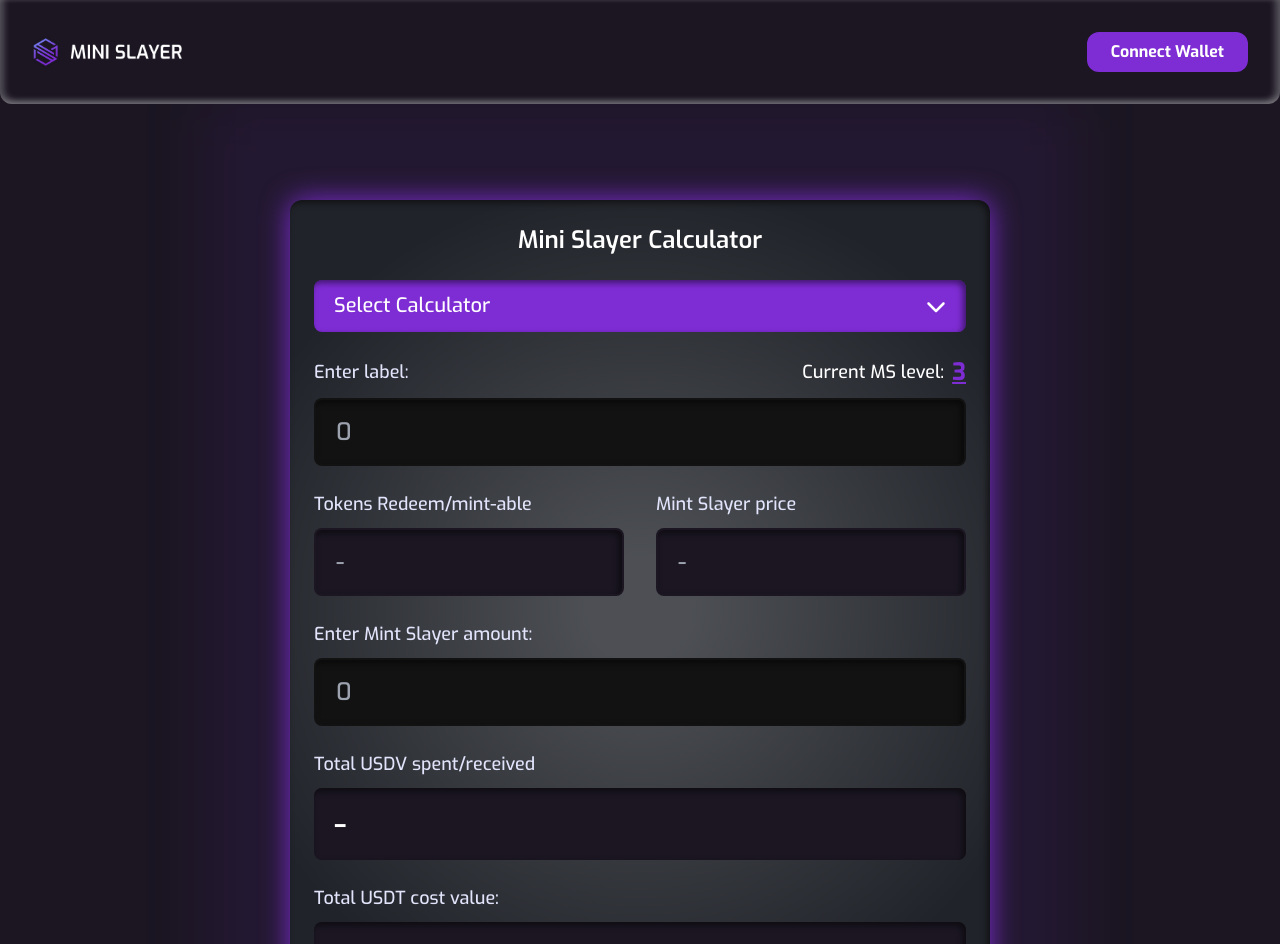
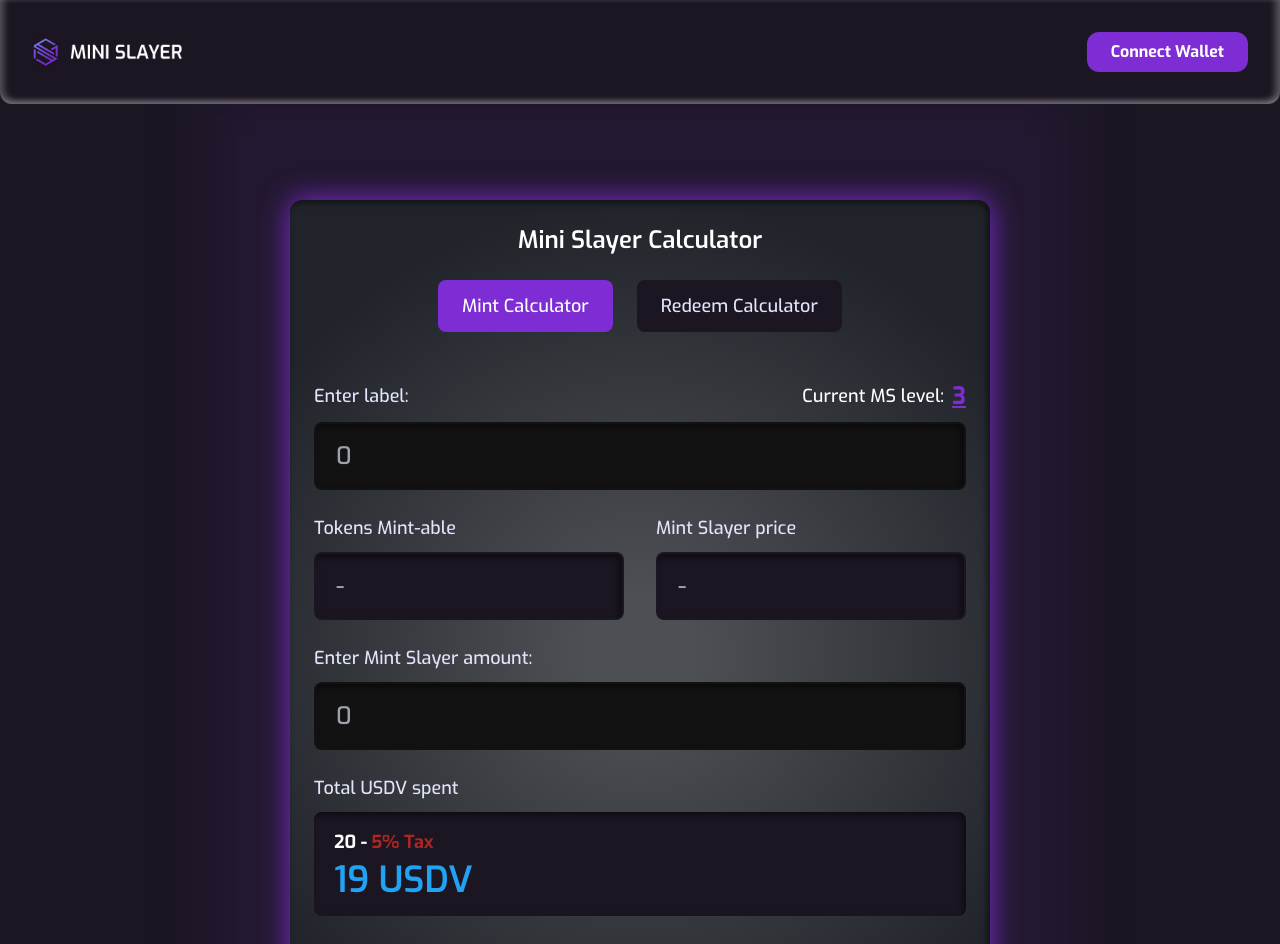
Before and after one commit to Lumariom-Media-Group/minislayer-dapp, a Next.js app: page /calculator in a window 1280 px wide. Shown: the top 944 px of the page. Built offline with nearby package versions, Linux system fonts and the light colour scheme.

Commit message:
Change dropdown to tabs

```diff
--- a/app/calculator/page.tsx
+++ b/app/calculator/page.tsx
@@ -1,15 +1,8 @@
 "use client";
 import { useState } from "react";
-import { FaChevronDown } from "react-icons/fa6";
 
 export default function Calculator() {
-  const [selectedCalculator, setSelectedCalculator] = useState("");
-  const [isOpen, setIsOpen] = useState(false);
-
-  const handleSelect = (value: string) => {
-    setSelectedCalculator(value);
-    setIsOpen(false);
-  };
+  const [activeTab, setActiveTab] = useState("Mint Calculator");
 
   return (
     <div className="min-h-[calc(100dvh-115.963px-88px)] overflow-hidden text-text overflow-x-hidden px-4 sm:px-8 py-10 sm:py-14 lg:py-24">
@@ -19,31 +12,21 @@ export default function Calculator() {
             Mini Slayer Calculator
           </h1>
 
-          <div className="w-full relative">
+          {/* Tabs */}
+          <div className="flex gap-4 sm:gap-6 justify-center mb-6">
+            {["Mint Calculator", "Redeem Calculator"].map((tab) => (
               <button
-              onClick={() => setIsOpen(!isOpen)}
-              className="w-full shadow-insetDarkGlow outline-none flex justify-between items-center gap-4 bg-primary text-white font-medium px-4 py-2.5 sm:px-5 sm:py-3 sm:text-xl rounded-lg transition-all hover:bg-primary-light focus:outline-none"
+                key={tab}
+                onClick={() => setActiveTab(tab)}
+                className={`px-4 py-2 sm:px-6 sm:py-3 text-sm sm:text-lg font-medium rounded-lg transition-colors ${
+                  activeTab === tab
+                    ? "bg-primary text-white"
+                    : "bg-background text-gray hover:bg-primary-light hover:text-white"
+                }`}
               >
-              {selectedCalculator ? selectedCalculator : "Select Calculator"}
-              <FaChevronDown
-                className={`transform transition-transform ${
-                  isOpen ? "rotate-180" : ""
-                }`}
-              />
-            </button>
-            {isOpen && (
-              <div className="absolute mt-2 shadow-primary shadow-sm bg-background text-text rounded-lg w-full z-10">
-                {["Mint Calculator", "Redeem Calculator"].map((item, index) => (
-                  <button
-                    key={index}
-                    className="block w-full text-left px-4 py-2.5 sm:py-3 sm:px-5 text-base font-medium rounded-lg transition-colors hover:bg-primary"
-                    onClick={() => handleSelect(item)}
-                  >
-                    {item}
+                {tab}
               </button>
             ))}
-              </div>
-            )}
           </div>
 
           <div className="flex flex-col gap-2 sm:gap-2.5">
@@ -70,9 +53,7 @@ export default function Calculator() {
             <div className="flex flex-col gap-2 sm:gap-2.5">
               <div className="sm:text-lg">
                 <label htmlFor="tokensInput" className="font-medium text-gray">
-                  {selectedCalculator === ""
-                    ? "Tokens Redeem/mint-able"
-                    : selectedCalculator === "Mint Calculator"
+                  {activeTab === "Mint Calculator"
                     ? "Tokens Mint-able"
                     : "Tokens Redeemable"}
                 </label>
@@ -123,18 +104,11 @@ export default function Calculator() {
           <div className="flex flex-col gap-2 sm:gap-2.5">
             <div className="sm:text-lg">
               <p className="font-medium text-gray">
-                {selectedCalculator === ""
-                  ? "Total USDV spent/received"
-                  : selectedCalculator === "Mint Calculator"
+                {activeTab === "Mint Calculator"
                   ? "Total USDV spent"
                   : "Total USDV received"}
               </p>
             </div>
-            {selectedCalculator === "" ? (
-              <div className="bg-background flex flex-col gap-1 font-medium px-4 py-3 text-2xl sm:text-4xl md:px-5 md:py-4 rounded-lg shadow-insetDarkGlow">
-                -
-              </div>
-            ) : (
             <div className="bg-background flex flex-col gap-1 font-medium px-4 py-3 md:px-5 md:py-4 rounded-lg shadow-insetDarkGlow">
               <div className="flex items-center gap-1 font-bold text-base sm:text-lg">
                 <span>20 - </span>
@@ -144,18 +118,12 @@ export default function Calculator() {
                 19 USDV
               </div>
             </div>
-            )}
           </div>
 
           <div className="flex flex-col gap-2 sm:gap-2.5">
             <div className="sm:text-lg">
               <p className="font-medium text-gray">Total USDT cost value:</p>
             </div>
-            {selectedCalculator === "" ? (
-              <div className="bg-background flex flex-col gap-1 font-medium px-4 py-3 text-2xl sm:text-4xl md:px-5 md:py-4 rounded-lg shadow-insetDarkGlow">
-                -
-              </div>
-            ) : (
             <div className="bg-background flex flex-col gap-1 font-medium px-4 py-3 md:px-5 md:py-4 rounded-lg shadow-insetDarkGlow">
               <div className="font-semibold text-base sm:text-lg">
                 <span>29 USDV x 1.25</span>
@@ -164,7 +132,6 @@ export default function Calculator() {
                 $ 23.75
               </div>
             </div>
-            )}
           </div>
         </div>
       </div>
```
Lines whose indentation alone changed are shown as unchanged.
